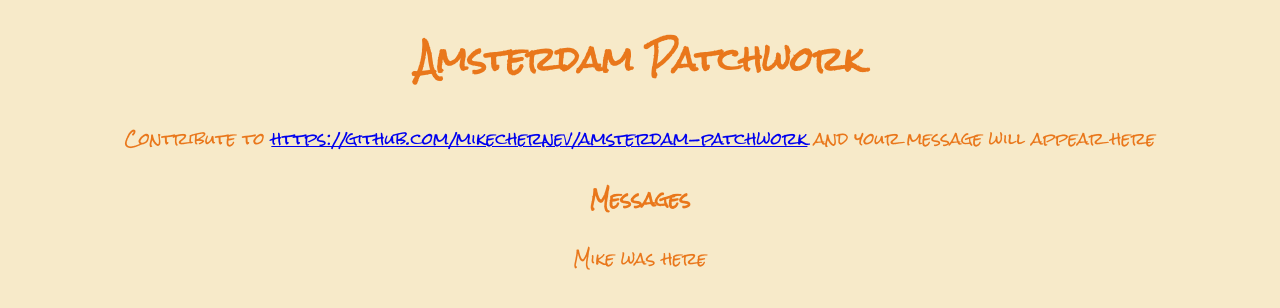
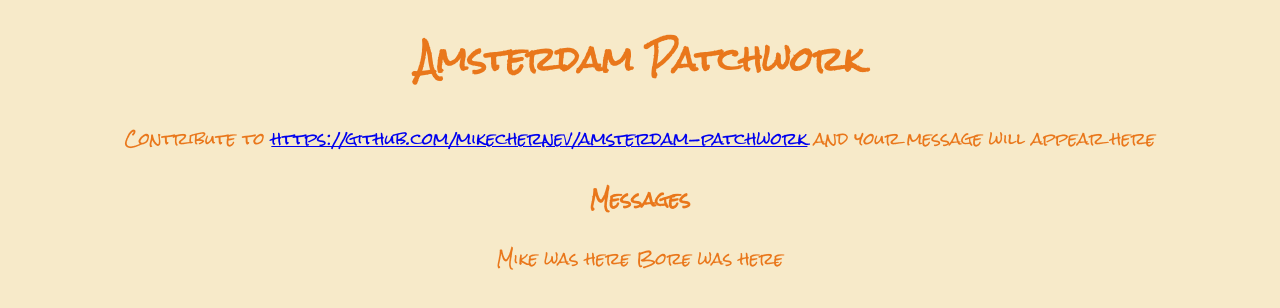
Before and after one commit to mikechernev/amsterdam-patchwork, a plain HTML site: page index.html in a window 1280 px wide. Drawn offline with Linux system fonts and the light colour scheme.

Commit message:
added message

```diff
--- a/index.html
+++ b/index.html
@@ -21,5 +21,6 @@ Contribute to <a href="https://github.com/mikechernev/amsterdam-patchwork">https
 <h3>Messages</h3>
 <dl>
     <di>Mike was here</di>
+    <di>Bore was here</di>
 </dl>
 </html>
```
